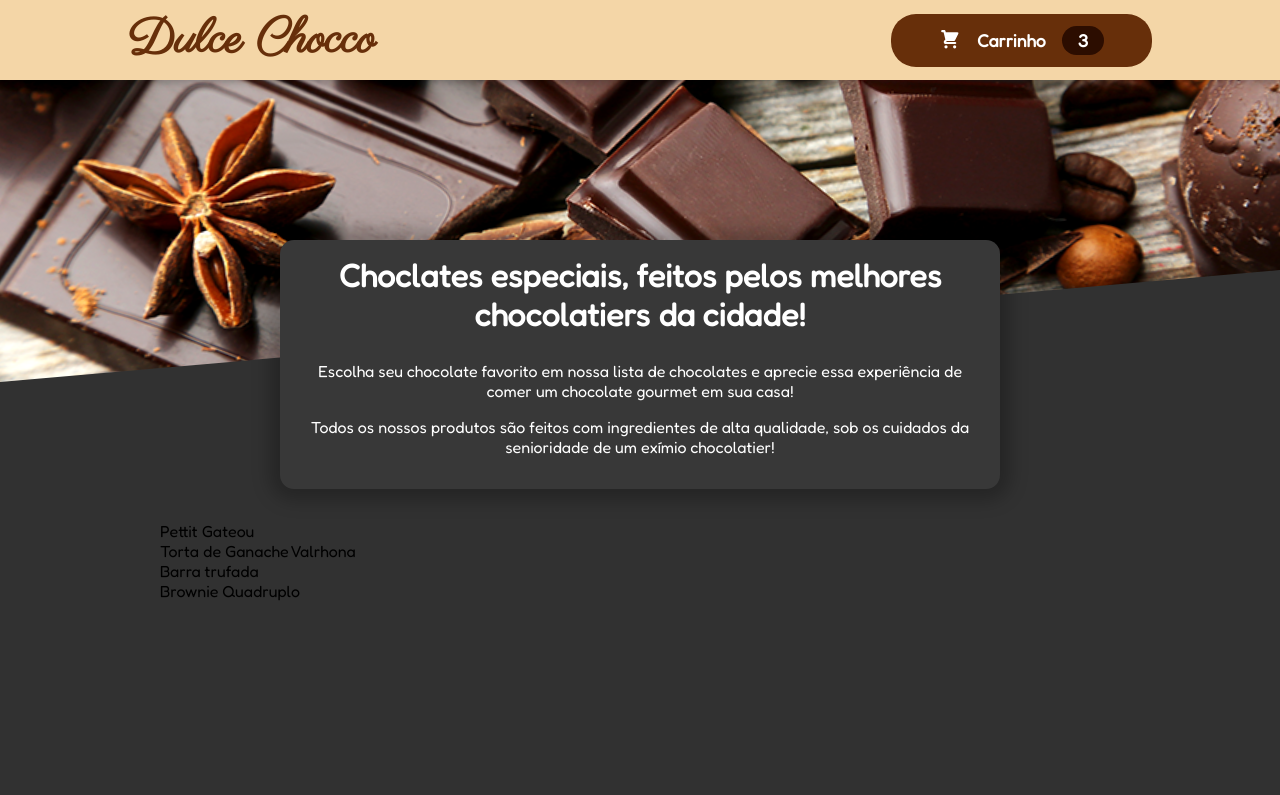
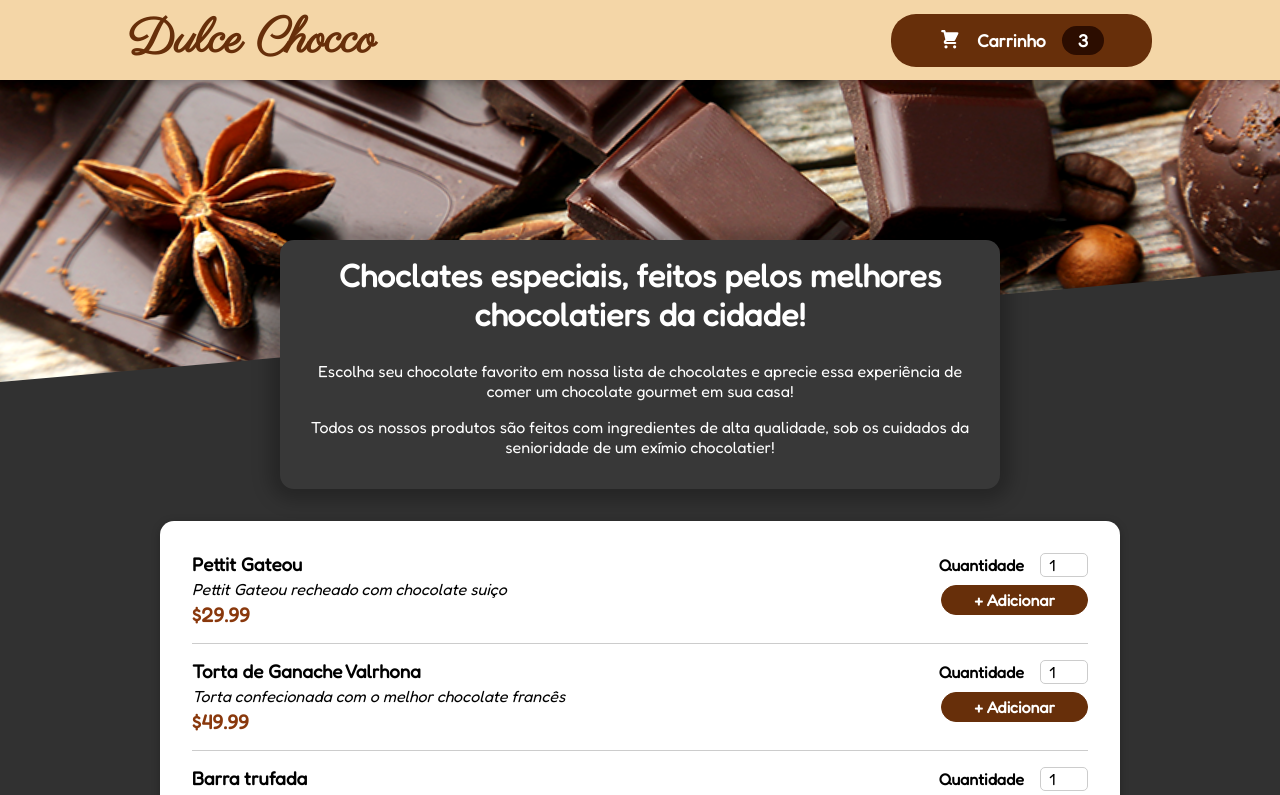
Before and after one commit to gabezrodz/dulce-chocco, a React (Create React App) app: page / in a window 1280 px wide. Shown: the top 795 px of the page. Built offline with nearby package versions, Linux system fonts and the light colour scheme.

Commit message:
Feat: adicionado feats de adição de itens ao carrinho

```diff
--- a/src/components/Layout/Chocolates/AvaliableChocolates/AvaliableChocolates.js
+++ b/src/components/Layout/Chocolates/AvaliableChocolates/AvaliableChocolates.js
@@ -1,40 +1,44 @@
 import { Chocolates } from "./Style";
+import ChocolateItem from "../ChocolateItem/ChocolateItem";
+import Card from "../../../Shared/Card/Card";
 
 const EX_CHOCOLATES = [
   {
-      id: 'c1',
-      name: 'Pettit Gateou',
-      description: 'Pettit Gateou recheado com chocolate suiço',
+    id: "c1",
+    name: "Pettit Gateou",
+    description: "Pettit Gateou recheado com chocolate suiço",
     price: 29.99,
   },
   {
-      id: 'c2',
-      name: 'Torta de Ganache Valrhona ',
-      description: 'Torta confecionada com o melhor chocolate francês',
+    id: "c2",
+    name: "Torta de Ganache Valrhona ",
+    description: "Torta confecionada com o melhor chocolate francês",
     price: 49.99,
   },
   {
-      id: 'c3',
-      name: 'Barra trufada',
-      description: 'Barra de chocolate trufado brasileiro',
+    id: "c3",
+    name: "Barra trufada",
+    description: "Barra de chocolate trufado brasileiro",
     price: 13.99,
   },
   {
-      id: 'c4',
-      name: 'Brownie Quadruplo',
-      description: 'Brownie feito com 4 tipos de chocolates',
+    id: "c4",
+    name: "Brownie Quádruplo",
+    description: "Brownie feito com 4 tipos de chocolates",
     price: 9.99,
   },
 ];
 
-
 const AvaliableChocolates = () => {
-    const chocolatesList = EX_CHOCOLATES.map(chocolate=> <li>{chocolate.name}</li>)
-
+  const chocolatesList = EX_CHOCOLATES.map((chocolate) => (
+    <ChocolateItem key={chocolate.id} name={chocolate.name} description={chocolate.description} price={chocolate.price}/>
+  ));
 
   return (
     <Chocolates>
+      <Card>
         <ul>{chocolatesList}</ul>
+      </Card>
     </Chocolates>
   );
 };
--- /dev/null
+++ b/src/components/Layout/Chocolates/ChocolateItem/ChocolateItem.js
@@ -0,0 +1,19 @@
+import { ChocolateItemStyled, Description, Price } from "./Style";
+import ChocolateItemForm from "./ChocolateItemForm/ChocolateItemForm";
+
+const ChocolateItem = (props) => {
+  return (
+    <ChocolateItemStyled>
+      <div>
+        <h3>{props.name}</h3>
+        <Description>{props.description}</Description>
+        <Price>${props.price.toFixed(2)}</Price>
+      </div>
+      <div>
+        <ChocolateItemForm />
+      </div>
+    </ChocolateItemStyled>
+  );
+};
+
+export default ChocolateItem;
--- /dev/null
+++ b/src/components/Layout/Chocolates/ChocolateItem/ChocolateItemForm/ChocolateItemForm.js
@@ -0,0 +1,23 @@
+import { Form } from "./Style";
+import Input from "../../../../Shared/Input/Input";
+
+const ChocolateItemForm = (props) => {
+  return (
+    <Form>
+      <Input
+        label="Quantidade"
+        input={{
+          id: "quantidade",
+          type: "number",
+          min: "1",
+          max: "5",
+          step: "1",
+          defaultValue: "1",
+        }}
+      />
+      <button>+ Adicionar</button>
+    </Form>
+  );
+};
+
+export default ChocolateItemForm;
--- /dev/null
+++ b/src/components/Layout/Chocolates/ChocolateItem/ChocolateItemForm/Style.js
@@ -0,0 +1,21 @@
+import styled from "styled-components";
+
+export const Form = styled.form`
+  text-align: right;
+  button {
+    font: inherit;
+    cursor: pointer;
+    background-color: #672f0a;
+    border: 1px solid #672f0a;
+    color: white;
+    padding: 0.25rem 2rem;
+    border-radius: 20px;
+    font-weight: bold;
+
+    &:hover,
+    &:active {
+      background-color: #89380c;
+      border-color: #89380c;
+    }
+  }
+`;
--- /dev/null
+++ b/src/components/Layout/Chocolates/ChocolateItem/Style.js
@@ -0,0 +1,24 @@
+import styled from "styled-components";
+
+export const ChocolateItemStyled = styled.li`
+  display: flex;
+  justify-content: space-between;
+  margin: 1rem;
+  padding-bottom: 1rem;
+  border-bottom: 1px solid #ccc;
+
+  h3 {
+    margin: 0 0 0.25rem 0;
+  }
+`;
+
+export const Description = styled.div`
+  font-style: italic;
+`;
+
+export const Price = styled.div`
+  margin-top: 0.25rem;
+  font-weight: bold;
+  color:  #89380c;
+  font-size: 1.25rem;
+`;
--- /dev/null
+++ b/src/components/Shared/Card/Card.js
@@ -0,0 +1,7 @@
+import { CardStyle } from "./Style";
+
+const Card = (props) => {
+  return <CardStyle>{props.children}</CardStyle>;
+};
+
+export default Card;
--- /dev/null
+++ b/src/components/Shared/Card/Style.js
@@ -0,0 +1,8 @@
+import styled from "styled-components";
+
+export const CardStyle = styled.div`
+  padding: 1rem;
+  box-shadow: 0 2px 8px rgba(0, 0, 0, 0.25);
+  border-radius: 14px;
+  background-color: white;
+`;
--- /dev/null
+++ b/src/components/Shared/Input/Input.js
@@ -0,0 +1,12 @@
+import { InputStyled } from "./Style";
+
+const Input = (props) => {
+  return (
+    <InputStyled>
+      <label htmlFor={props.input.id}>{props.label}</label>
+      <input {...props.input} />
+    </InputStyled>
+  );
+};
+
+export default Input;
--- /dev/null
+++ b/src/components/Shared/Input/Style.js
@@ -0,0 +1,20 @@
+import styled from "styled-components";
+
+export const InputStyled = styled.div`
+  display: flex;
+  align-items: center;
+  margin-bottom: 0.5rem;
+
+  label {
+    font-weight: bold;
+    margin-right: 1rem;
+  }
+
+  input {
+    width: 3rem;
+    border-radius: 5px;
+    border: 1px solid #ccc;
+    font: inherit;
+    padding-left: 0.5rem;
+  }
+`;
```
Lines whose indentation alone changed are shown as unchanged.
